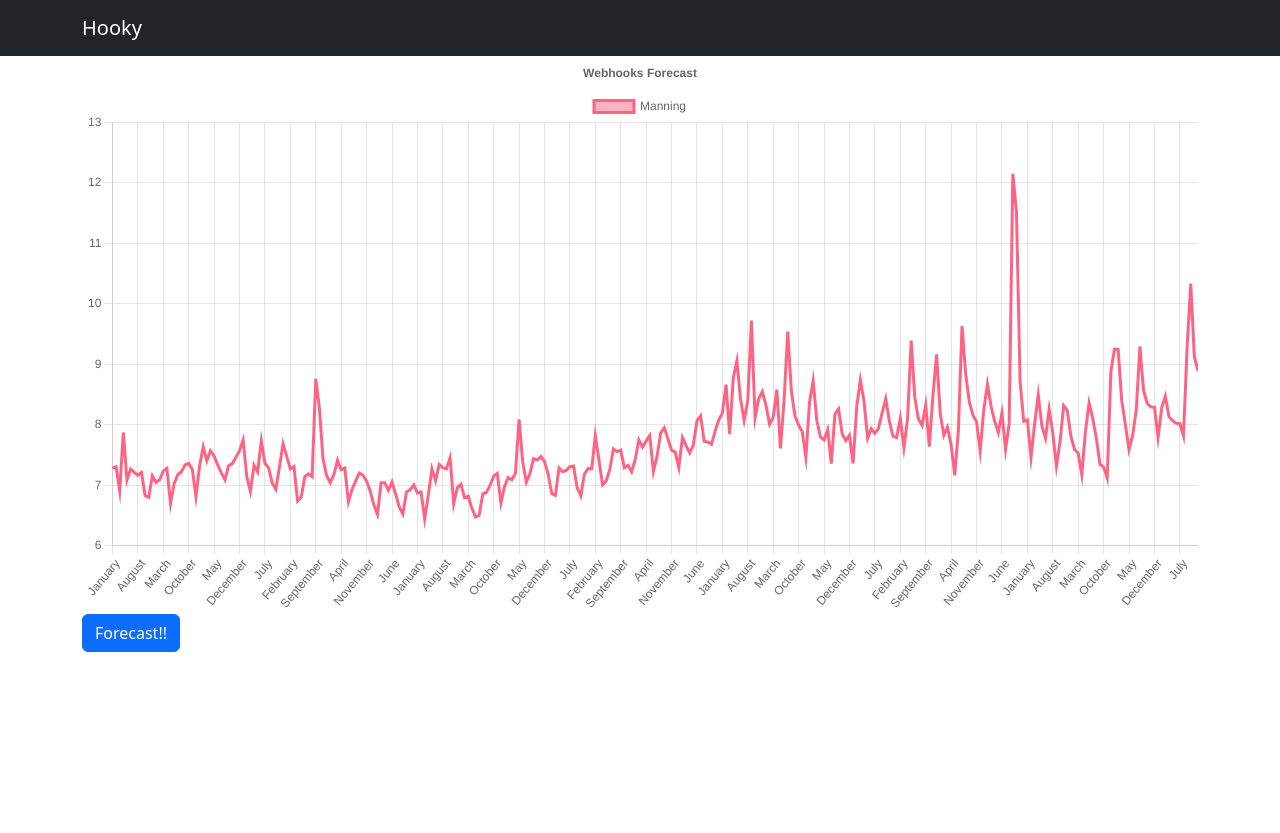
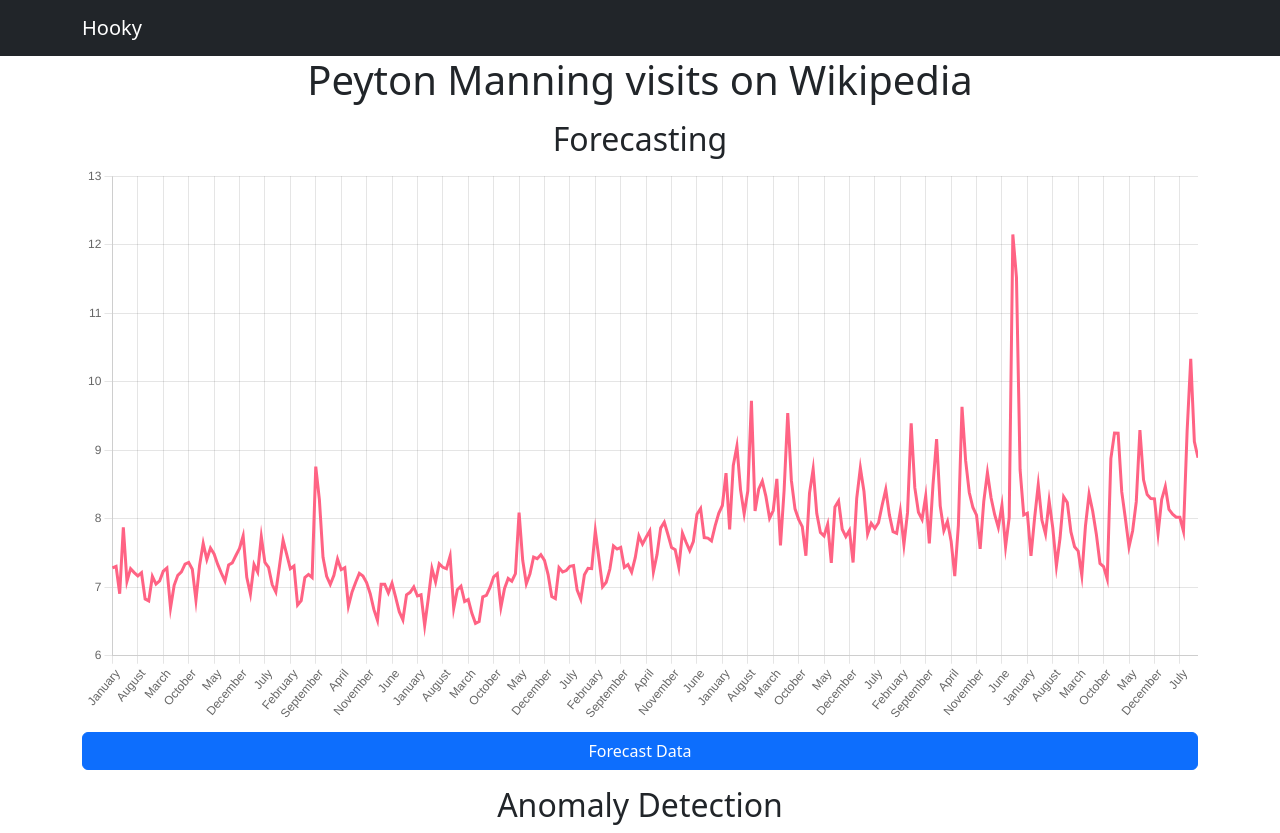
Before and after one commit to rlopzc/nixtla-demo-api, a React (Create React App) app: page / in a window 1280 px wide. Before the commit the page ends 800 px from the top, so only its background shows below. Built offline with nearby package versions, Linux system fonts and the light colour scheme; no server answers; the HTML template or start-up script is replaced by a standard one.

Commit message:
reorder html

```diff
--- a/src/App.js
+++ b/src/App.js
@@ -42,11 +42,7 @@
   responsive: true,
   plugins: {
     legend: {
-      position: 'top',
-    },
-    title: {
-      display: true,
-      text: 'Webhooks Forecast',
+      display: false,
     },
   },
 };
@@ -94,7 +90,6 @@
 
 const makeForecast = async (data, chartRef) => {
   const fcast = await forecast(data);
-  console.log('got response', fcast);
   const parsedData = Data.parseNixtlaData(fcast);
 
   const chart = chartRef.current;
@@ -111,14 +106,18 @@
     <div>
       <Nav></Nav>
       <Container>
-        <Row>
+        <h1 className='text-center'>Peyton Manning visits on Wikipedia</h1>
+
+        <Row className='mt-3'>
           <Col md={12}>
+            <h2 className='text-center'>Forecasting</h2>
             <Line ref={chartRef} options={chartOpts} data={chartData} />
+            <Button className='mt-2 w-100' onClick={() => makeForecast(Data.stripeData, chartRef)}>Forecast Data</Button>
           </Col>
         </Row>
-        <Row>
-          <Col>
-            <Button onClick={() => makeForecast(Data.stripeData, chartRef)}>Forecast!!</Button>
+        <Row className='mt-3'>
+          <Col md={12}>
+            <h2 className='text-center'>Anomaly Detection</h2>
           </Col>
         </Row>
       </Container>
--- a/src/nixtla.js
+++ b/src/nixtla.js
@@ -14,7 +14,6 @@
     model: 'arima',
     cv: false,
   }
-  console.log('body', JSON.stringify(body));
 
   const response = await fetch(`${nixtlaURL}/forecast`,
     {
@@ -30,7 +29,6 @@
   );
 
   const responseData = await response.json();
-  console.log('response', responseData);
 
   return responseData;
 }
```
